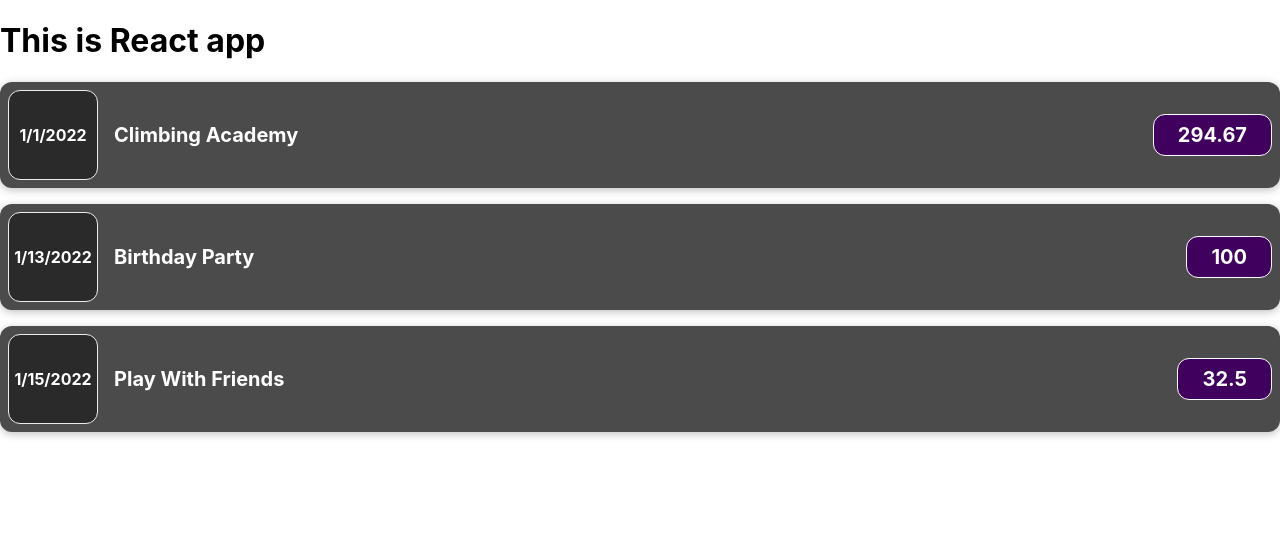
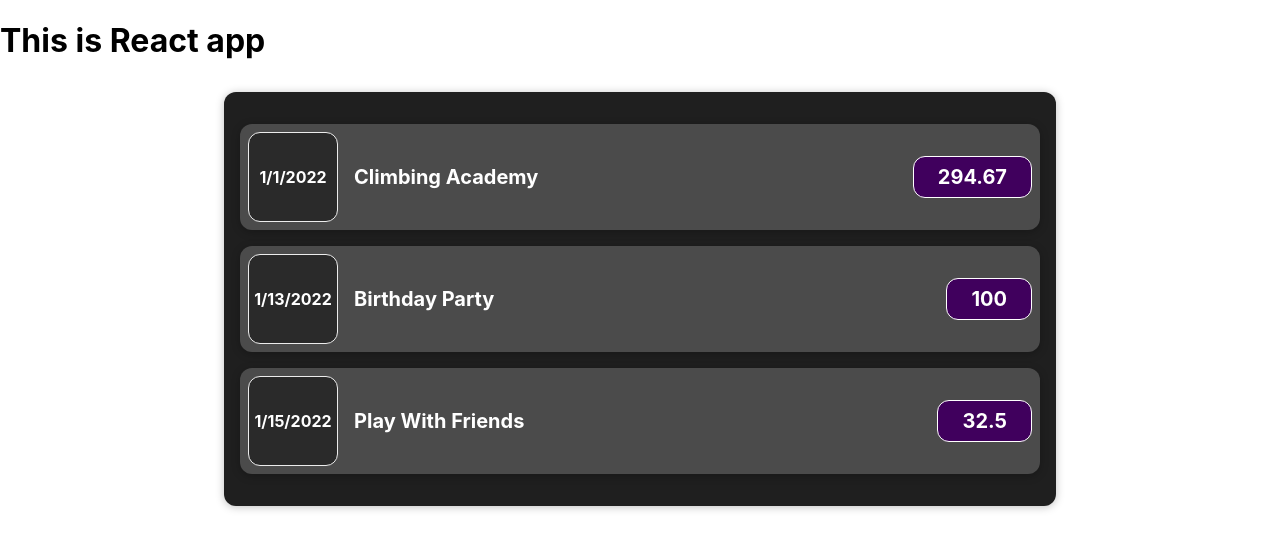
Before and after one commit to gouz7514/react-complete, a React (Create React App) app: page / in a window 1280 px wide. Shown: the top 550 px of the page. Built offline with nearby package versions, Linux system fonts and the light colour scheme.

Commit message:
Design : Expenses css 적용

```diff
--- a/src/components/Expenses.js
+++ b/src/components/Expenses.js
@@ -1,8 +1,9 @@
 import ExpenseItem from "./ExpenseItem"
+import '../style/Expenses.css'
 
 function Expenses(props) {
   return (
-    <div>
+    <div className="expenses">
       <ExpenseItem
         title={ props.items[0].title }
         amount={ props.items[0].amount }
--- /dev/null
+++ b/src/style/Expenses.css
@@ -0,0 +1,9 @@
+.expenses {
+  padding: 1rem;
+  background-color: rgb(31, 31, 31);
+  margin: 2rem auto;
+  width: 50rem;
+  max-width: 95%;
+  border-radius: 12px;
+  box-shadow: 0 1px 8px rgba(0, 0, 0, 0.25);
+}
```
